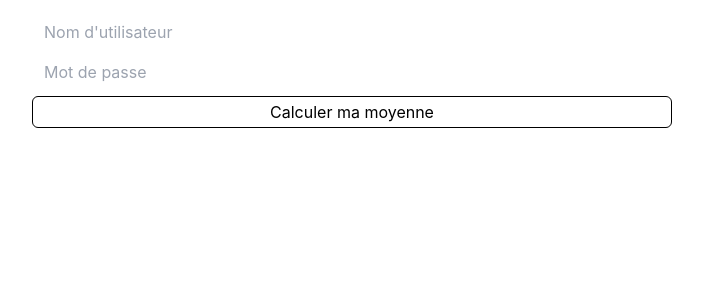
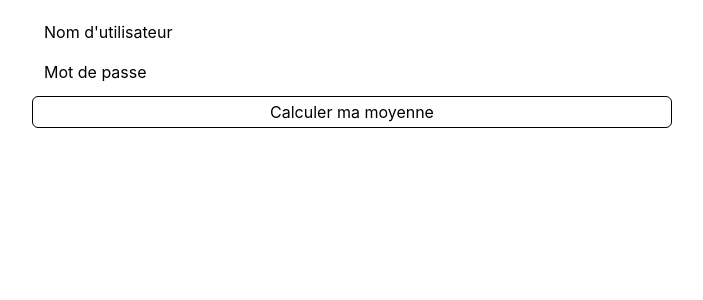
Before and after one commit to Gasplas/moyenne, a Next.js app: page / in a window 1280 px wide. Shown: the top 300 px of the page, without its empty margins (288-991 px from the left). Built offline with nearby package versions, Linux system fonts and the light colour scheme.

Commit message:
Change inputs placeholder color

```diff
--- a/pages/index.js
+++ b/pages/index.js
@@ -30,12 +30,12 @@ export default function Home() {
 						return (
 							<Form className="w-full space-y-2">
 								<Field
-									className="bg-accent-1 w-full h-8 rounded px-3 focus:outline-none"
+									className="bg-accent-1 w-full h-8 rounded px-3 focus:outline-none placeholder-accent-4"
 									name="username"
 									placeholder="Nom d'utilisateur"
 								/>
 								<Field
-									className="bg-accent-1 w-full h-8 rounded px-3 focus:outline-none"
+									className="bg-accent-1 w-full h-8 rounded px-3 focus:outline-none placeholder-accent-4"
 									name="password"
 									placeholder="Mot de passe"
 								/>
```
